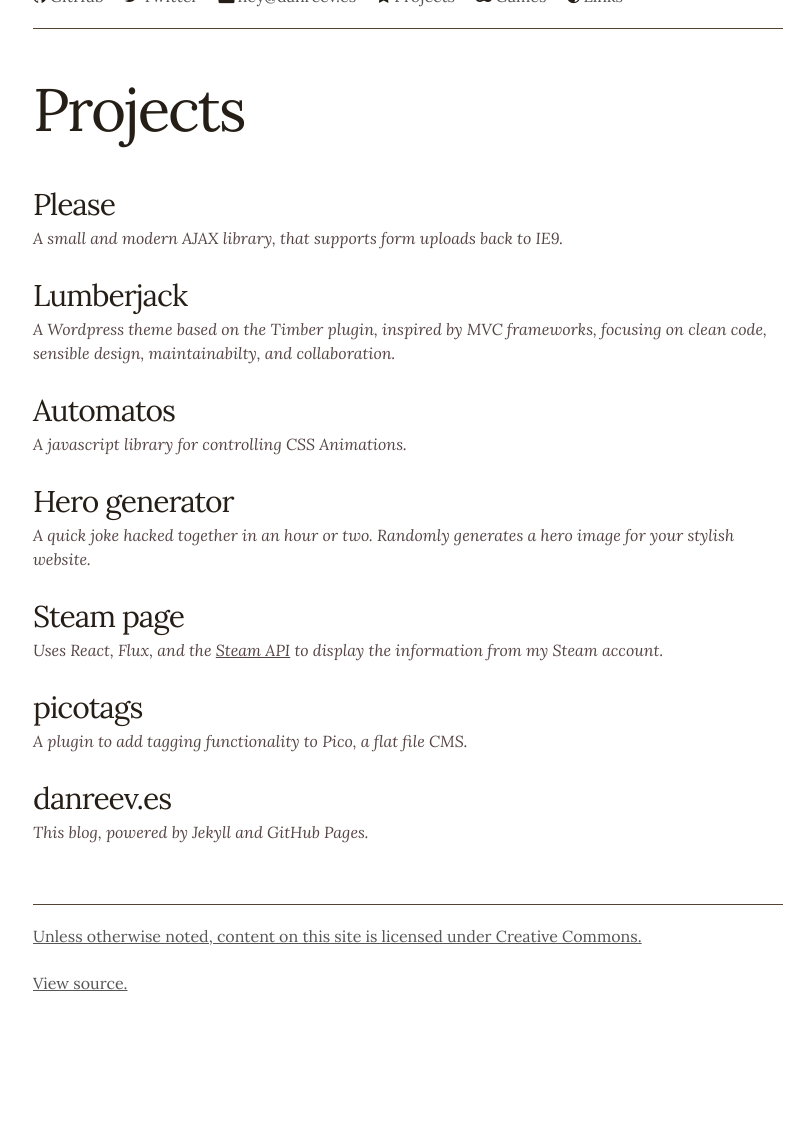
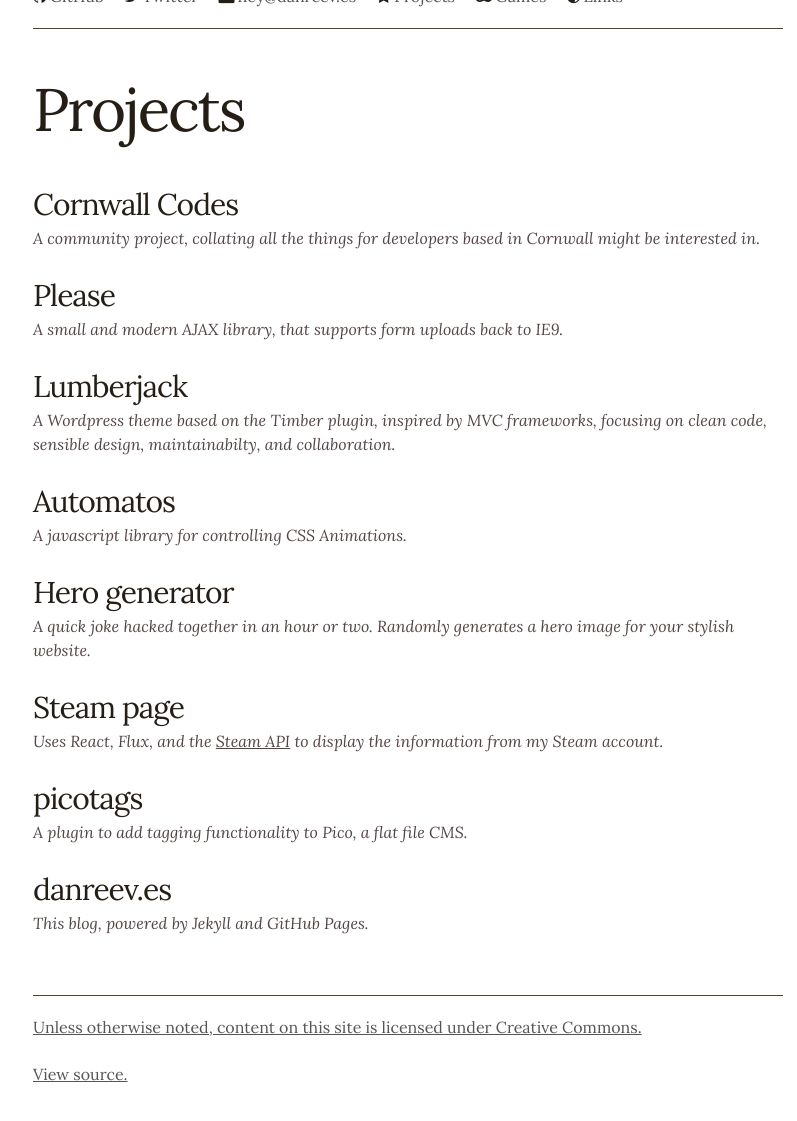
Before and after one commit to danreeves/danreev.es, a Jekyll site: the page built from projects/index.html, in a window 1280 px wide, cut to the strip 162-1300 px from the top of the page. Shown: the top 1121 px of the strip, without its empty margins (232-1029 px from the left). Built offline with Jekyll 4.4.1, drawn with Linux system fonts in a browser that asks for light colours; nearby versions of some CDN libraries; before the commit the page ends 1209 px from its top, so only the background shows below that.

Commit message:
added cornwall codes project

```diff
--- a/_data/projects.yaml
+++ b/_data/projects.yaml
@@ -1,3 +1,7 @@
+
+- name: Cornwall Codes
+  url: http://cornwall.codes
+  desc: "A community project, collating all the things for developers based in Cornwall might be interested in."
 
 - name: Please
   url: https://github.com/fffunction/please
```
